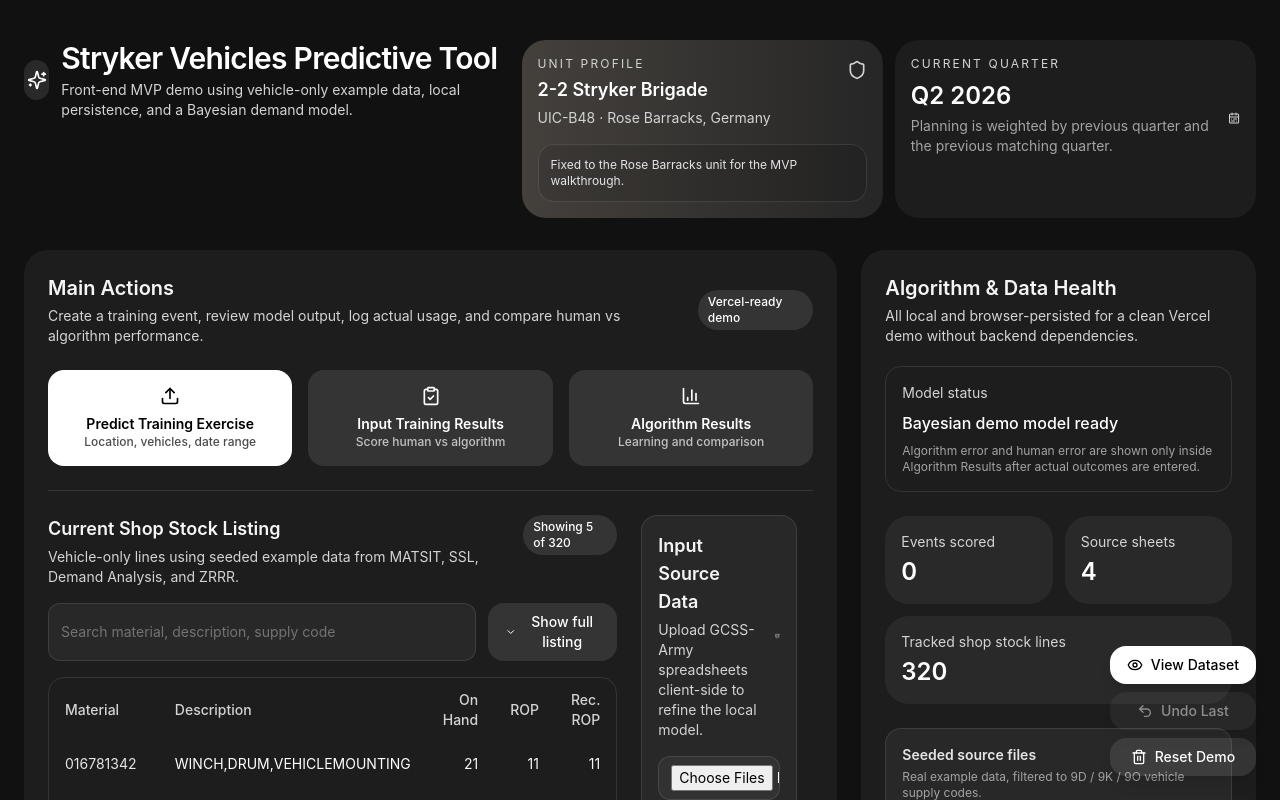
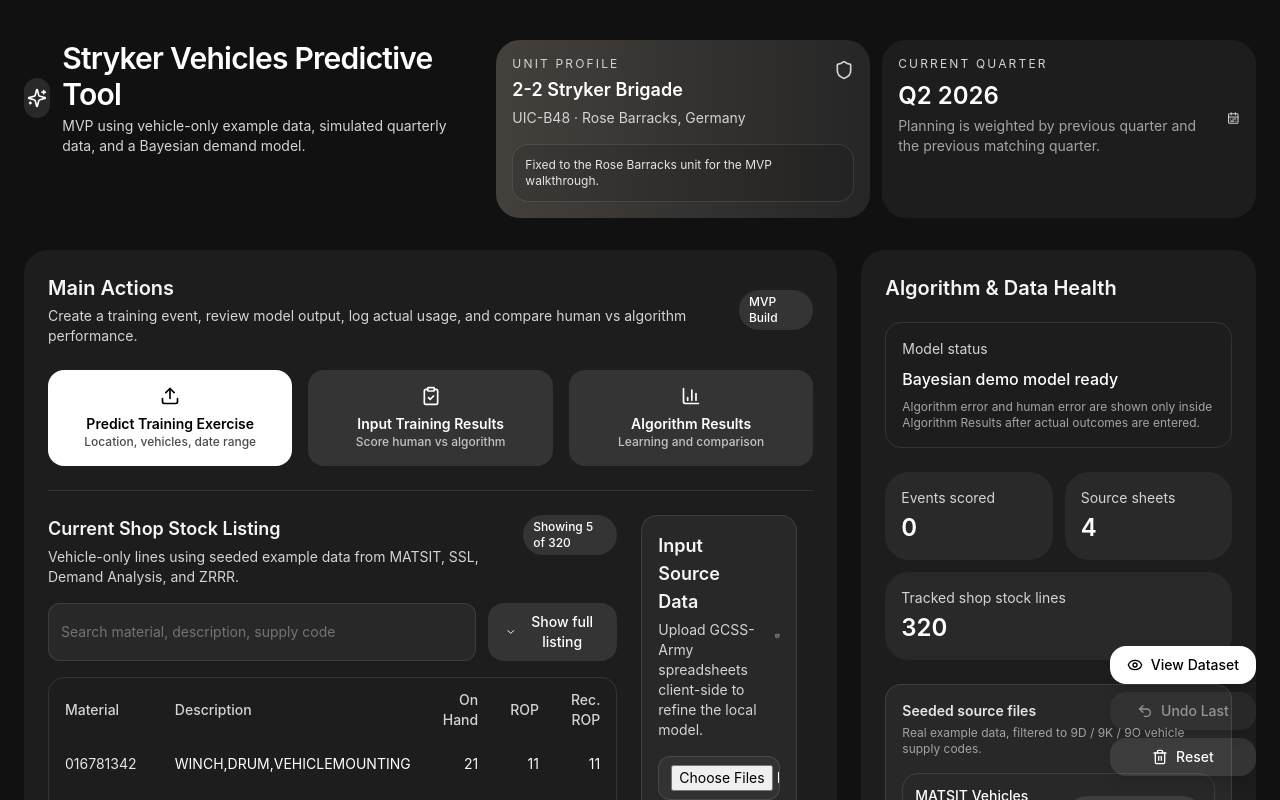
Before and after one commit to jfranze12/leanfinalmvp, a React (Vite) app: page / in a window 1280 px wide. Shown: the top 800 px of the page. Built offline with nearby package versions, Linux system fonts and the light colour scheme.

Commit message:
remove word demo

```diff
--- a/src/App.jsx
+++ b/src/App.jsx
@@ -345,7 +345,7 @@
               <div>
                 <h1 className="text-3xl font-semibold tracking-tight">Stryker Vehicles Predictive Tool</h1>
                 <p className="mt-1 text-sm text-neutral-300">
-                  Front-end MVP demo using vehicle-only example data, local persistence, and a Bayesian demand model.
+                  MVP using vehicle-only example data, simulated quarterly data, and a Bayesian demand model.
                 </p>
               </div>
             </div>
@@ -391,7 +391,7 @@
                   <h2 className="text-xl font-semibold text-neutral-100">Main Actions</h2>
                   <p className="mt-1 text-sm text-neutral-300">Create a training event, review model output, log actual usage, and compare human vs algorithm performance.</p>
                 </div>
-                <Badge variant="secondary" className="bg-white/10 text-white">Vercel-ready demo</Badge>
+                <Badge variant="secondary" className="bg-white/10 text-white">MVP Build</Badge>
               </div>
 
               <div className="mt-6 grid grid-cols-1 gap-4 md:grid-cols-3">
@@ -548,7 +548,6 @@
           <Card className="border-white/10 bg-white/5">
             <CardContent className="p-6">
               <h2 className="text-xl font-semibold text-neutral-100">Algorithm & Data Health</h2>
-              <p className="mt-1 text-sm text-neutral-300">All local and browser-persisted for a clean Vercel demo without backend dependencies.</p>
 
               <div className="mt-5 rounded-2xl border border-white/10 p-4">
                 <div className="text-sm text-neutral-300">Model status</div>
@@ -613,7 +612,7 @@
           </Button>
           <Button className="rounded-2xl bg-white/10 text-white hover:bg-white/15 shadow-lg" onClick={() => setActiveDialog('delete')}>
             <Trash2 className="mr-2 h-4 w-4" />
-            Reset Demo
+            Reset
           </Button>
         </div>
 
@@ -776,7 +775,7 @@
             <DialogHeader>
               <DialogTitle className="text-white">Download Updated Shop Stock Order Points?</DialogTitle>
               <DialogDescription className="text-neutral-300">
-                The shop stock listing has been updated locally for the demo. Download now or leave it updated in the browser state.
+                The shop stock listing has been updated locally. Download now or leave it updated.
               </DialogDescription>
             </DialogHeader>
             <DialogFooter>
@@ -858,7 +857,7 @@
                   <Label className="text-neutral-200">Upload results spreadsheet</Label>
                   <Input type="file" accept=".xlsx,.xls,.csv" className="mt-2 rounded-xl border-white/10 bg-white/5" onChange={(event) => setResultsSheetName(event.target.files?.[0]?.name ?? '')} />
                   <div className="mt-3 text-xs text-neutral-400">{resultsSheetName || 'No spreadsheet selected'}</div>
-                  <p className="mt-3 text-xs text-neutral-400">For the demo, the manual fields are the working path. Spreadsheet upload is left in place to show the intended workflow.</p>
+                  <p className="mt-3 text-xs text-neutral-400">For the current MVP, the manual fields are the working path. Spreadsheet upload is left in place to show the intended workflow.</p>
                 </div>
               </TabsContent>
             </Tabs>
@@ -875,7 +874,7 @@
             <DialogHeader>
               <DialogTitle className="text-white">Algorithm Results</DialogTitle>
               <DialogDescription className="text-neutral-300">
-                Bayesian model output, human-adjusted output, and actual outcomes are scored separately so the demo can show how the model learns.
+                Bayesian model output, human-adjusted output, and actual outcomes are scored separately so the MVP can show how the model learns.
               </DialogDescription>
             </DialogHeader>
 
@@ -987,7 +986,7 @@
           <DialogContent className="rounded-2xl border-white/10 bg-[#111111] text-white sm:max-w-4xl">
             <DialogHeader>
               <DialogTitle className="text-white">View Dataset</DialogTitle>
-              <DialogDescription className="text-neutral-300">Seeded example files and any locally uploaded spreadsheets used by the demo.</DialogDescription>
+              <DialogDescription className="text-neutral-300">Seeded example files and any locally uploaded spreadsheets used by the MVP.</DialogDescription>
             </DialogHeader>
             <Input
               value={viewDatasetSearch}
@@ -1033,11 +1032,11 @@
         <Dialog open={activeDialog === 'delete'} onOpenChange={(open) => setActiveDialog(open ? 'delete' : null)}>
           <DialogContent className="rounded-2xl border-white/10 bg-[#111111] text-white sm:max-w-xl">
             <DialogHeader>
-              <DialogTitle className="text-white">Reset Demo State</DialogTitle>
+              <DialogTitle className="text-white">Reset MVP State</DialogTitle>
               <DialogDescription className="text-neutral-300">This clears browser-stored predictions, results, and uploaded merges, then returns to the seeded example data.</DialogDescription>
             </DialogHeader>
             <div className="rounded-2xl border border-white/10 bg-white/5 p-4 text-sm text-neutral-300">
-              This is a front-end-only demo reset. It does not affect any backend or external system because there is no backend in this build.
+              This is a front-end-only MVP reset. It does not affect any backend or external system because there is no backend in this build.
             </div>
             <DialogFooter>
               <Button className="rounded-2xl bg-white/10 text-white hover:bg-white/15" variant="secondary" onClick={() => setActiveDialog(null)}>Cancel</Button>
```
